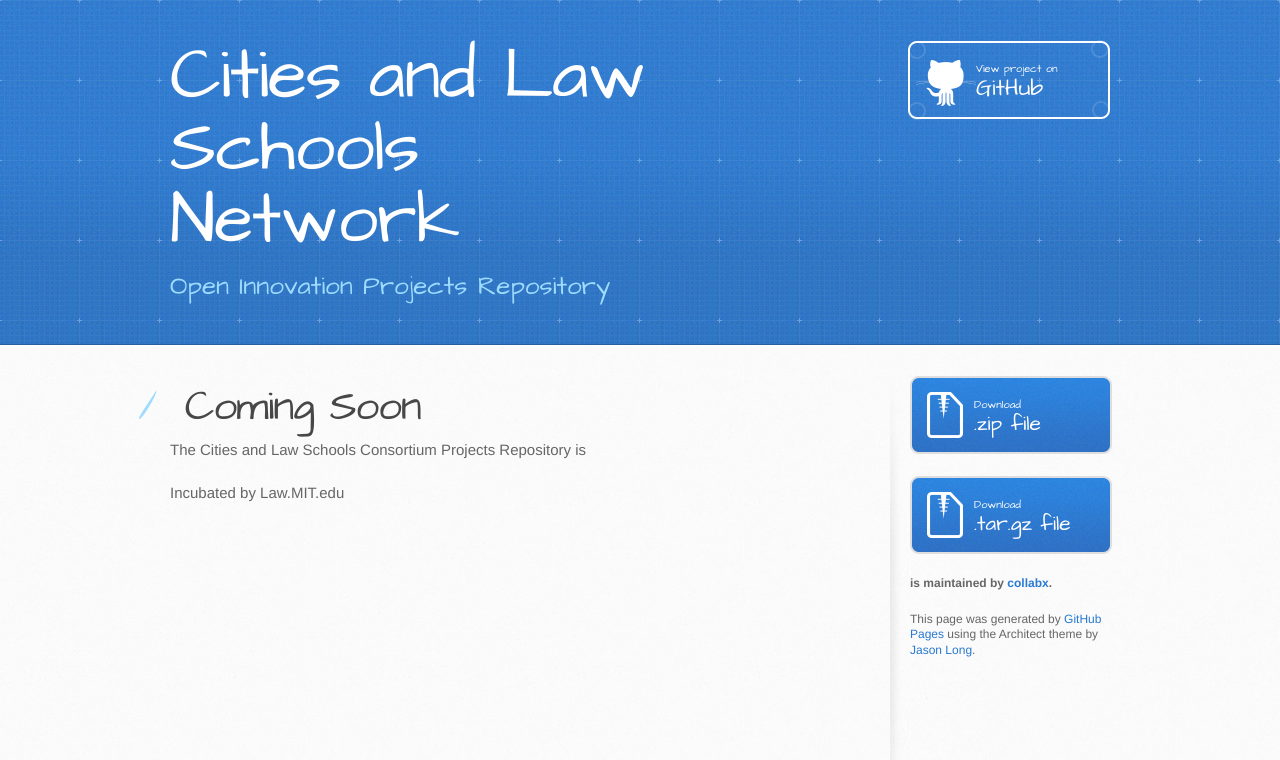
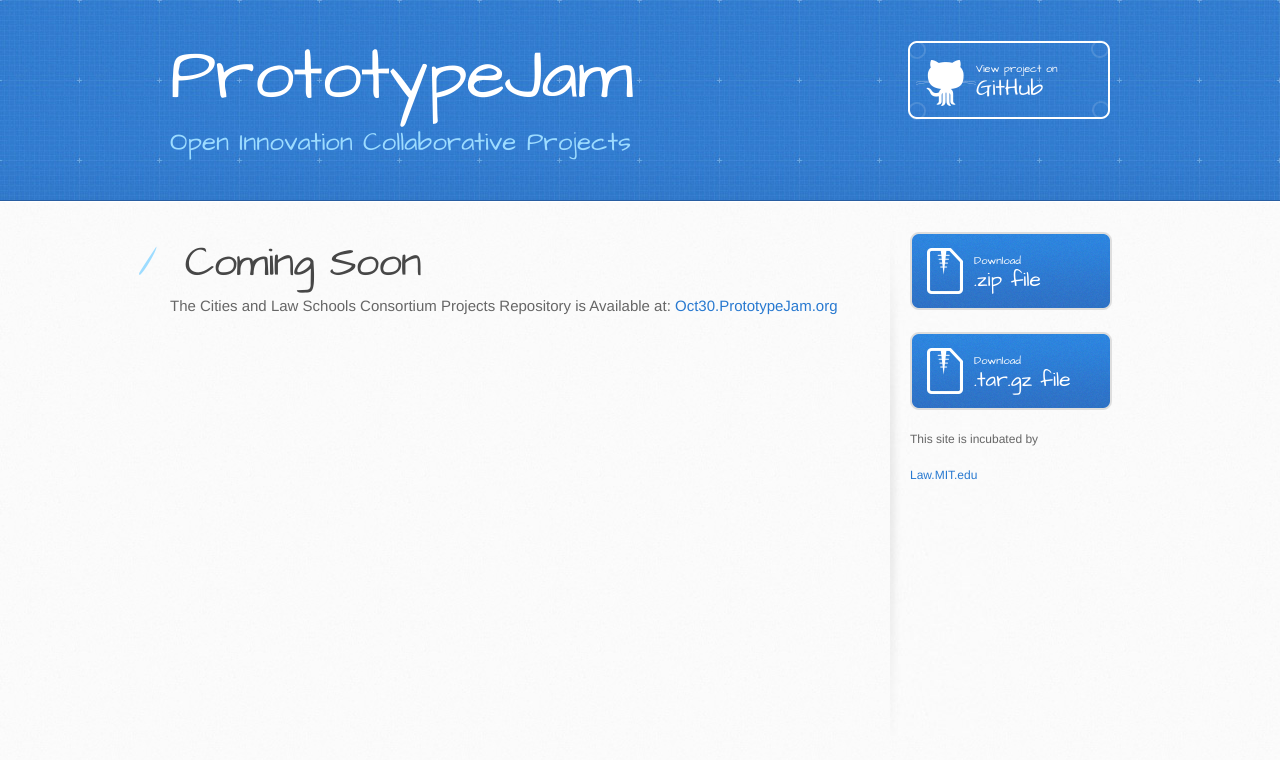
Before and after one commit to collabx/PrototypeJam, a plain HTML site: page index.html in a window 1280 px wide. Drawn offline with Linux system fonts and the light colour scheme.

Commit message:
Update index.html

```diff
--- a/index.html
+++ b/index.html
@@ -13,14 +13,14 @@
     <script src="//html5shiv.googlecode.com/svn/trunk/html5.js"></script>
     <![endif]-->
 
-    <title>Cities and Law Schools Network by collabx</title>
+    <title>PrototypeJam</title>
   </head>
 
   <body>
     <header>
       <div class="inner">
-        <h1>Cities and Law Schools Network</h1>
-        <h2>Open Innovation Projects Repository</h2>
+        <h1>PrototypeJam</h1>
+        <h2>Open Innovation Collaborative Projects</h2>
         <a href="https://github.com/collabx/PrototypeJam" class="button"><small>View project on</small> GitHub</a>
       </div>
     </header>
@@ -31,9 +31,8 @@
           <h1>
 <a id="coming-soon" class="anchor" href="#coming-soon" aria-hidden="true"><span class="octicon octicon-link"></span></a>Coming Soon</h1>
 
-<p>The Cities and Law Schools Consortium Projects Repository is </p>
+<p>The Cities and Law Schools Consortium Projects Repository is Available at:  <a href="http://oct3.prototypejam.org">Oct30.PrototypeJam.org</a> </p>
 
-<p>Incubated by Law.MIT.edu</p>
         </section>
 
         <aside id="sidebar">
@@ -46,9 +45,8 @@
             .tar.gz file
           </a>
 
-          <p class="repo-owner"><a href="https://github.com/collabx/PrototypeJam"></a> is maintained by <a href="https://github.com/collabx">collabx</a>.</p>
 
-          <p>This page was generated by <a href="https://pages.github.com">GitHub Pages</a> using the Architect theme by <a href="https://twitter.com/jasonlong">Jason Long</a>.</p>
+          <p>This site is incubated by <a href="http://law.mit.edu"><p> Law.MIT.edu</p>
         </aside>
       </div>
     </div>
```
